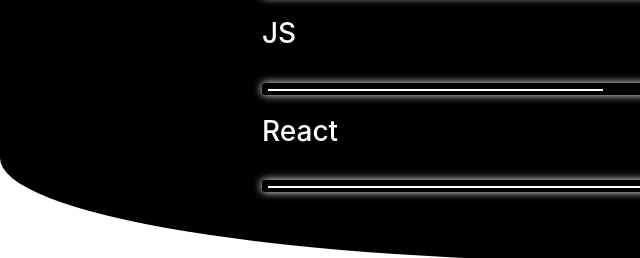
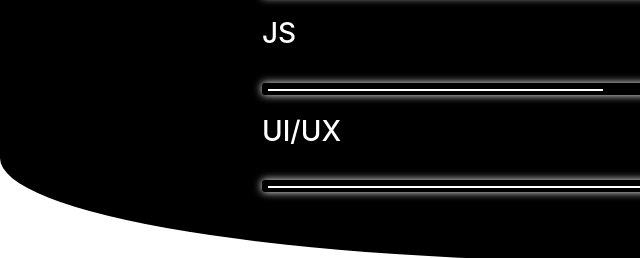
Before and after one commit to Manohar2327/portfolio, a plain HTML site: page index.html in a window 1280 px wide. Shown: the part 1916-2174 px from the top of the page, 0-640 px from the left. Drawn offline with nearby package versions, Linux system fonts and the light colour scheme; some packages are replaced by stand-ins of ours; a script that the page names is missing.

Commit message:
Update index.html

```diff
--- a/index.html
+++ b/index.html
@@ -86,7 +86,7 @@ Manohar
 
 
 <li>
-<h3>React</h3><br>
+<h3>UI/UX</h3><br>
 <span class="bar">
 <span class="UIUX"></span>
 </span>
```
